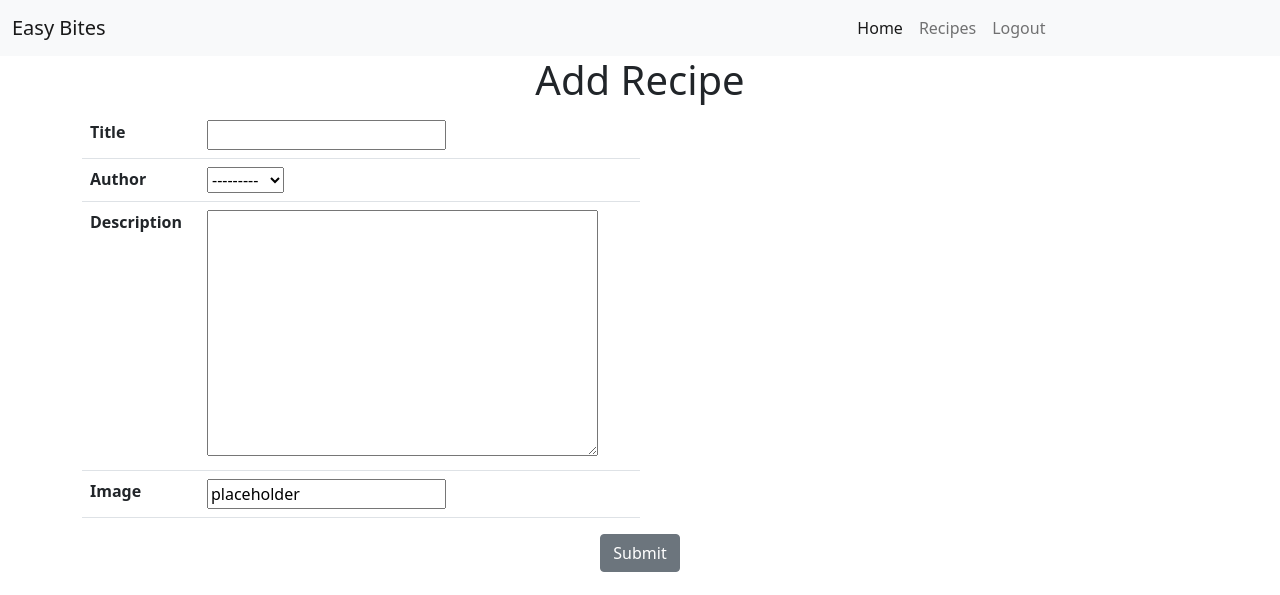
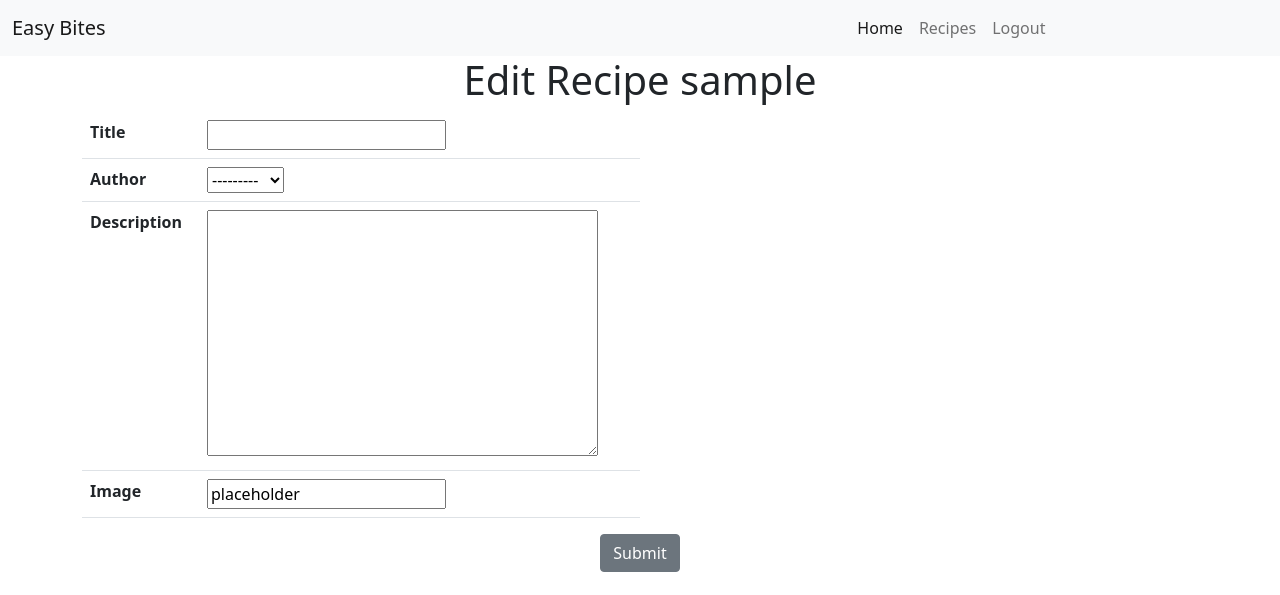
Before and after one commit to LanaCreegan/pp4, a Django app: page /recipes/add_recipe in a window 1280 px wide. Shown: the top 595 px of the page. Run offline with Django 3.2, Linux system fonts and the light colour scheme; the visitor is signed in with stand-in values (Sample User, id 1); data comes from the database, SQL or seed files in the repository; parts of the project's set-up code (start-up, migrations or seed data) failed here and were passed over; some libraries are stand-ins or nearby versions.

Commit message:
Add edit recipe view and update recipes htmls

```diff
--- a/recipes/urls.py
+++ b/recipes/urls.py
@@ -7,4 +7,5 @@ urlpatterns = [
     path('<slug:slug>/', views.RecipeDetail.as_view(), name='recipes_detail'),
     path('like/<slug:slug>', views.RecipeLike.as_view(), name='recipes_like'),
     path('add_recipe', views.RecipeAdd.as_view(), name='recipe_add'),
+    path('edit_recipe/<int:pk>', views.RecipeEdit.as_view(), name='recipe_edit'),
 ]
--- a/recipes/views.py
+++ b/recipes/views.py
@@ -1,7 +1,7 @@
 from django.shortcuts import render, get_object_or_404, reverse
 from django.views import generic, View
 from django.http import HttpResponseRedirect
-from django.views.generic.edit import CreateView
+from django.views.generic.edit import CreateView, UpdateView
 from django.contrib.auth.mixins import LoginRequiredMixin
 from .models import Recipe
 from .forms import CommentForm, RecipeForm
@@ -82,3 +82,8 @@ class RecipeAdd(LoginRequiredMixin, CreateView):
         model = Recipe
         form_class = RecipeForm
         template_name = 'add_recipe.html'
+
+class RecipeEdit(LoginRequiredMixin, UpdateView):
+    model = Recipe
+    form_class = RecipeForm
+    template_name = 'add_recipe.html'
--- a/templates/add_recipe.html
+++ b/templates/add_recipe.html
@@ -6,7 +6,11 @@
     <div class="container">
         <div class="row">
             <div class="col-12 text-center">
-                <h1 class="title mt-70">Add Recipe</h1>
+                {% if recipe %}
+                <h1 class="title mt-70">Add Recipe {{ user.username }}</h1>
+                {% else %}
+                <h1 class="title mt-70">Edit Recipe {{ user.username }}</h1>
+                {% endif %}
             </div>
             <form method="post" enctype="multipart/form-data">
                 {% csrf_token %}
```
Also changed, not shown: templates/recipes_detail.html (+7 -0 lines).
